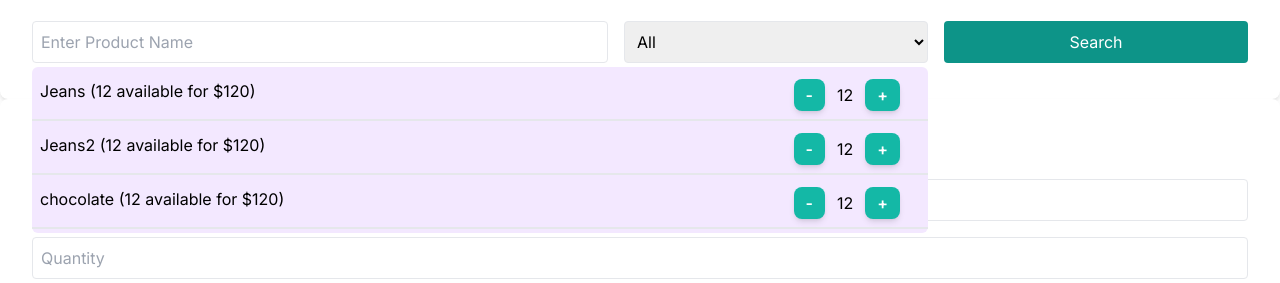
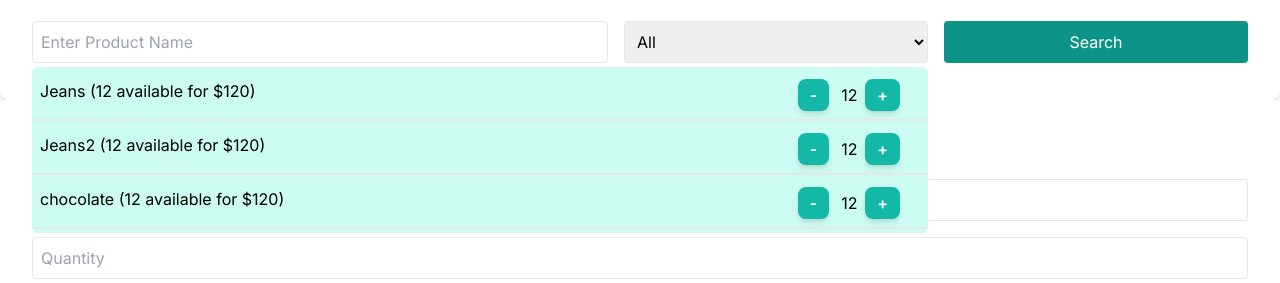
Before and after one commit to mehrabhossain1/stock-management-system, a Next.js app: page / in a window 1280 px wide. Shown: the part 139-422 px from the top of the page. Built offline with nearby package versions, Linux system fonts and the light colour scheme; no server answers; the database is empty.

Commit message:
updated the quantity in ui

```diff
--- /dev/null
+++ b/app/api/action/route.js
@@ -0,0 +1,35 @@
+import { MongoClient } from "mongodb";
+import { NextResponse } from "next/server";
+
+// POST
+export async function POST(request) {
+  // Replace the uri string with your connection string.
+  let { action, slug, initialQuantity } = await request.json();
+  const uri =
+    "mongodb+srv://stockmanagement:YXc74xfi6zJK1UT6@cluster0.q1wguwi.mongodb.net/";
+  const client = new MongoClient(uri);
+
+  try {
+    const database = client.db("stock");
+    const inventory = database.collection("inventory");
+    const filter = { slug: slug };
+    let newQuantity =
+      action == "plus"
+        ? parseInt(initialQuantity) + 1
+        : parseInt(initialQuantity) - 1;
+    const updateDoc = {
+      $set: {
+        quantity: newQuantity,
+      },
+    };
+    const result = await inventory.updateOne(filter, updateDoc, {});
+    console.log(result);
+    return NextResponse.json({
+      success: true,
+      message: `${result.matchedCount} document(s) matched the filter, updated ${result.modifiedCount} document(s)`,
+    });
+  } finally {
+    // Ensures that the client will close when you finish/error
+    await client.close();
+  }
+}
--- a/app/page.js
+++ b/app/page.js
@@ -10,6 +10,7 @@ export default function Home() {
   const [products, setProducts] = useState([]);
   const [query, setQuery] = useState("");
   const [loading, setLoading] = useState(false);
+  const [loadingAction, setLoadingAction] = useState(false);
   const [dropdown, setDropdown] = useState([
     {
       _id: "64e63f9b43ff9b5c9544828e",
@@ -39,6 +40,44 @@ export default function Home() {
     };
     fetchProducts();
   }, []);
+
+  const buttonAction = async (action, slug, initialQuantity) => {
+    // Immediately change the quantity of the product with the given slug in Product
+    let index = products.findIndex((item) => item.slug == slug);
+    let newProducts = JSON.parse(JSON.stringify(products));
+
+    if (action == "plus") {
+      newProducts[index].quantity = parseInt(initialQuantity) + 1;
+    } else {
+      newProducts[index].quantity = parseInt(initialQuantity) - 1;
+    }
+    setProducts(newProducts);
+
+    // Immediately change the quantity of the product with the given slug in Dropdown
+    let indexDrop = dropdown.findIndex((item) => item.slug == slug);
+    console.log(indexDrop, "parse");
+    let newDropdown = JSON.parse(JSON.stringify(dropdown));
+
+    if (action == "plus") {
+      newDropdown[indexDrop].quantity = parseInt(initialQuantity) + 1;
+    } else {
+      newDropdown[indexDrop].quantity = parseInt(initialQuantity) - 1;
+    }
+    setDropdown(newDropdown);
+
+    console.log(action, slug);
+    setLoadingAction(true);
+    const response = await fetch("/api/action", {
+      method: "POST",
+      headers: {
+        "Content-Type": "application/json",
+      },
+      body: JSON.stringify({ action, slug, initialQuantity }),
+    });
+    let r = await response.json();
+    console.log(r);
+    setLoadingAction(false);
+  };
 
   const addProduct = async (e) => {
     e.preventDefault();
@@ -74,7 +113,7 @@ export default function Home() {
 
   const onDropdownEdit = async (e) => {
     setQuery(e.target.value);
-    if (!loading) {
+    if (query.length > 3) {
       setLoading(true);
       setDropdown([]);
       const response = await fetch("/api/search?query=" + query);
@@ -110,28 +149,42 @@ export default function Home() {
             </button>
           </div>
           {loading && (
-            <div class='flex justify-center items-center'>
-              <div class='animate-spin rounded-full h-10 w-10 border-b-2 border-gray-900'></div>
+            <div className='flex justify-center items-center'>
+              <div className='animate-spin rounded-full h-10 w-10 border-b-2 border-gray-900'></div>
             </div>
           )}
-          <div className='dropcontainer absolute w-[70vw] border-1 bg-purple-100 rounded-md'>
-            {dropdown.map((item) => {
+          <div className='dropcontainer absolute w-[70vw] border-1 bg-teal-100 rounded-md'>
+            {dropdown.map((item, index) => {
               return (
                 <div
-                  key={item.slug}
+                  key={index}
                   className='container flex justify-between p-2 my-1 border-b-2'
                 >
                   <span className='slug'>
                     {item.slug} ({item.quantity} available for ${item.price})
                   </span>
                   <div className='mx-5'>
-                    <span className='subtract inline-block px-3 cursor-pointer py-1 bg-teal-500 text-white font-semibold rounded-lg shadow-md'>
+                    <button
+                      onClick={() => {
+                        buttonAction("minus", item.slug, item.quantity);
+                      }}
+                      disabled={loadingAction}
+                      className='subtract inline-block px-3 cursor-pointer py-1 bg-teal-500 text-white font-semibold rounded-lg shadow-md disabled:bg-teal-200'
+                    >
                       -
+                    </button>
+                    <span className='quantity inline-block w-3 mx-3'>
+                      {item.quantity}
                     </span>
-                    <span className='quantity mx-3'>{item.quantity}</span>
-                    <span className='add inline-block px-3 cursor-pointer py-1 bg-teal-500 text-white font-semibold rounded-lg shadow-md'>
+                    <button
+                      onClick={() => {
+                        buttonAction("plus", item.slug, item.quantity);
+                      }}
+                      disabled={loadingAction}
+                      className='add inline-block px-3 cursor-pointer py-1 bg-teal-500 text-white font-semibold rounded-lg shadow-md disabled:bg-teal-200'
+                    >
                       +
-                    </span>
+                    </button>
                   </div>
                 </div>
               );
```
